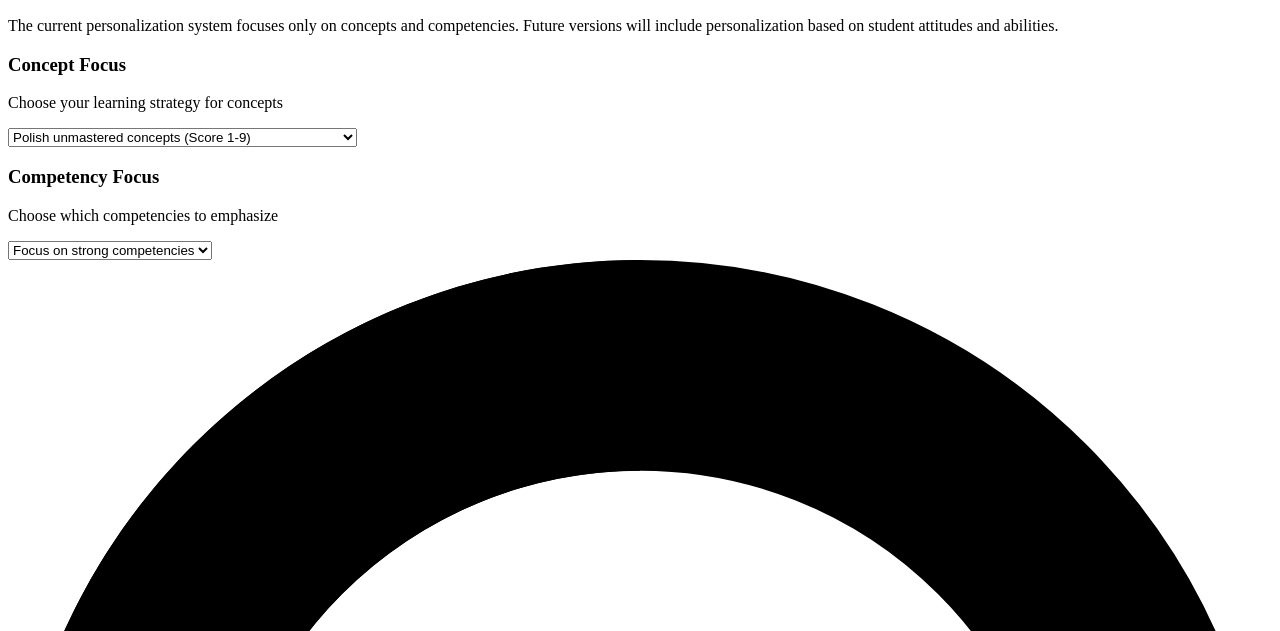
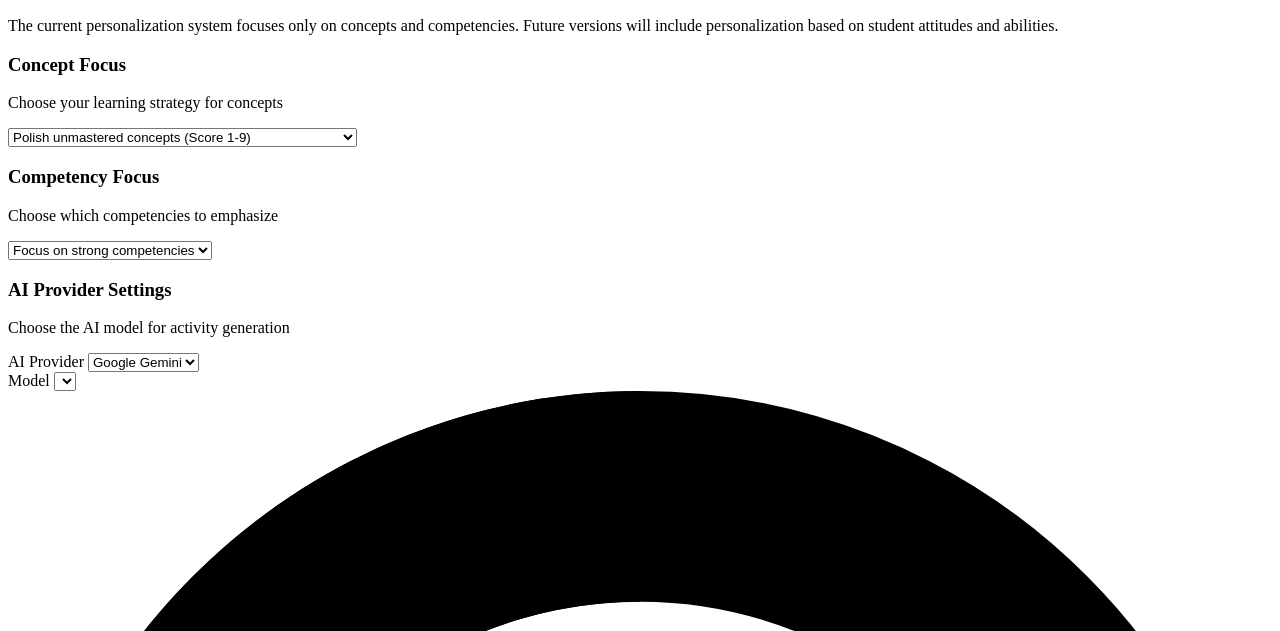
Before and after one commit to slavivo/user-profile, a Flask app: template templates/components/personalization/main.html in a window 1280 px wide. Shown: the part 1318-1949 px from the top of the page. Run offline with Flask 3, Linux system fonts and the light colour scheme; the template is opened without the code that fills it, so the values that code supplies are empty; parts of the project's set-up code (start-up, migrations or seed data) failed here and were passed over.

Commit message:
Upd readme, add provider pers

```diff
--- a/app.py
+++ b/app.py
@@ -351,6 +351,8 @@
         data = request.json
         concept_focus = data.get('concept_focus')
         competency_focus = data.get('competency_focus')
+        provider = data.get('provider', 'gemini')  # Default to gemini if not provided
+        model = data.get('model', 'gemini-2.0-flash')  # Default to gemini-2.0-flash if not provided
 
         if not concept_focus or not competency_focus:
             return jsonify({'error': 'Missing required parameters'}), 400
@@ -358,6 +360,9 @@
         # Get personalized activity parameters
         try:
             activity_params = prepare_personalized_activity_params(concept_focus, competency_focus)
+            # Add provider and model to the activity parameters
+            activity_params['provider'] = provider
+            activity_params['model'] = model
             return jsonify(activity_params)
         except ValueError as e:
             return jsonify({'error': str(e)}), 400
--- a/templates/components/personalization/personalization_tab.html
+++ b/templates/components/personalization/personalization_tab.html
@@ -48,6 +48,31 @@
         </div>
     </div>
 
+    <!-- API Controls -->
+    <div class="bg-white overflow-hidden shadow rounded-lg divide-y divide-gray-200">
+        <div class="px-4 py-5 sm:px-6">
+            <h3 class="text-lg leading-6 font-medium text-gray-900">AI Provider Settings</h3>
+            <p class="mt-1 text-sm text-gray-500">Choose the AI model for activity generation</p>
+        </div>
+        <div class="px-4 py-5 sm:p-6">
+            <div class="grid grid-cols-2 gap-4">
+                <div>
+                    <label for="personalization-api-select" class="block text-sm font-medium text-gray-700 mb-2">AI Provider</label>
+                    <select id="personalization-api-select" class="mt-1 block w-full pl-3 pr-10 py-2 text-base border-gray-300 focus:outline-none focus:ring-indigo-500 focus:border-indigo-500 sm:text-sm rounded-md">
+                        <option value="gemini">Google Gemini</option>
+                        <option value="openai">OpenAI</option>
+                    </select>
+                </div>
+                <div>
+                    <label for="personalization-model-select" class="block text-sm font-medium text-gray-700 mb-2">Model</label>
+                    <select id="personalization-model-select" class="mt-1 block w-full pl-3 pr-10 py-2 text-base border-gray-300 focus:outline-none focus:ring-indigo-500 focus:border-indigo-500 sm:text-sm rounded-md">
+                        <!-- Models will be populated by JavaScript -->
+                    </select>
+                </div>
+            </div>
+        </div>
+    </div>
+
     <div class="flex justify-end space-x-4 items-center">
         <!-- Loading indicator (hidden by default) -->
         <div id="loadingIndicator" class="hidden items-center text-indigo-600">
@@ -68,12 +93,44 @@
     </div>
 </div>
 
+<!-- Include shared configurations -->
 <script>
+    // Check if configs.js is already loaded
+    if (!document.querySelector('script[src="/static/js/shared/configs.js"]')) {
+        const script = document.createElement('script');
+        script.src = '/static/js/shared/configs.js';
+        document.head.appendChild(script);
+    }
+</script>
+
+<script>
+// Add this at the top of your script
+function populatePersonalizationModels() {
+    const provider = document.getElementById('personalization-api-select').value;
+    const modelSelect = document.getElementById('personalization-model-select');
+    if (typeof modelConfigs !== 'undefined') {
+        const models = modelConfigs[provider];
+        modelSelect.innerHTML = models.map(model =>
+            `<option value="${model.id}" ${model.default ? 'selected' : ''}>${model.name}</option>`
+        ).join('');
+    }
+}
+
+document.addEventListener('DOMContentLoaded', () => {
+    // Initialize models on page load
+    populatePersonalizationModels();
+
+    // Update models when provider changes
+    document.getElementById('personalization-api-select').addEventListener('change', populatePersonalizationModels);
+});
+
 document.getElementById('generatePersonalizedActivity').addEventListener('click', function() {
     const button = this;
     const loadingIndicator = document.getElementById('loadingIndicator');
     const conceptFocus = document.getElementById('conceptFocus').value;
     const competencyFocus = document.getElementById('competencyFocus').value;
+    const provider = document.getElementById('personalization-api-select').value;
+    const model = document.getElementById('personalization-model-select').value;
 
     // Show loading indicator and disable button
     loadingIndicator.classList.remove('hidden');
@@ -89,7 +146,9 @@
         },
         body: JSON.stringify({
             concept_focus: conceptFocus,
-            competency_focus: competencyFocus
+            competency_focus: competencyFocus,
+            provider: provider,
+            model: model
         })
     })
     .then(response => response.json())
@@ -106,8 +165,8 @@
             },
             body: JSON.stringify({
                 name: params.name,
-                provider: 'gemini',
-                model: 'gemini-2.0-flash',
+                provider: provider,
+                model: model,
                 mode: params.mode,
                 brief_description: params.brief_description,
                 concepts: params.concepts,
@@ -121,9 +180,6 @@
             // Activity was successfully generated
             // Switch to the Activities tab to show the new activity
             document.querySelector('a[href="#activities"]').click();
-
-            // No need to refresh the activities list, switching tabs will show it
-            // with the new activity already included
         } else {
             throw new Error(data.error || 'Failed to generate activity');
         }
```
Also changed, not shown: README.md.
